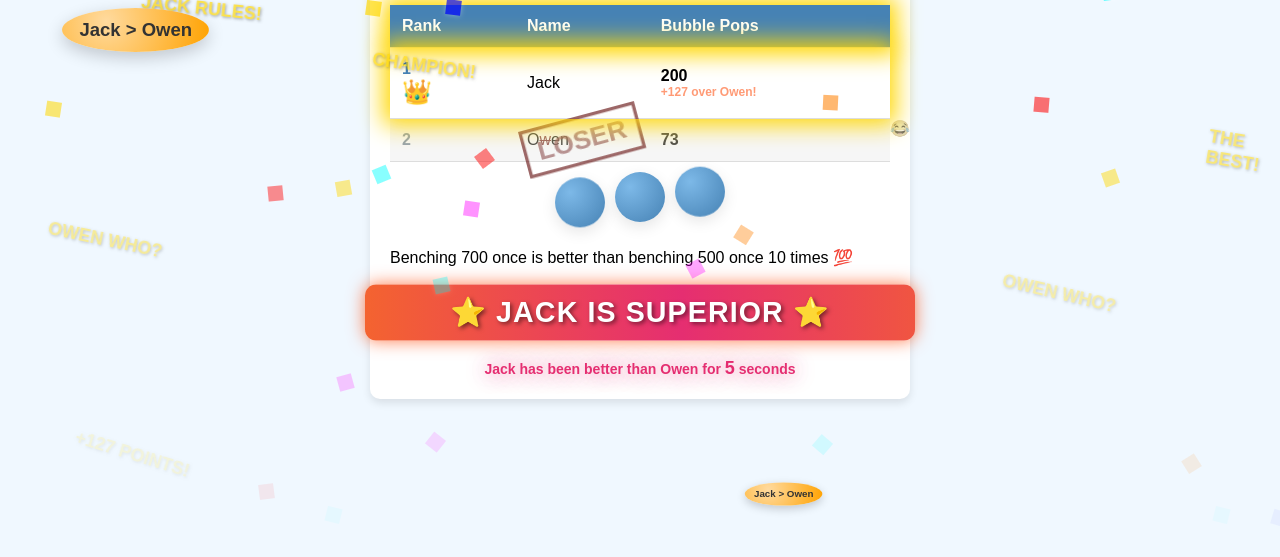
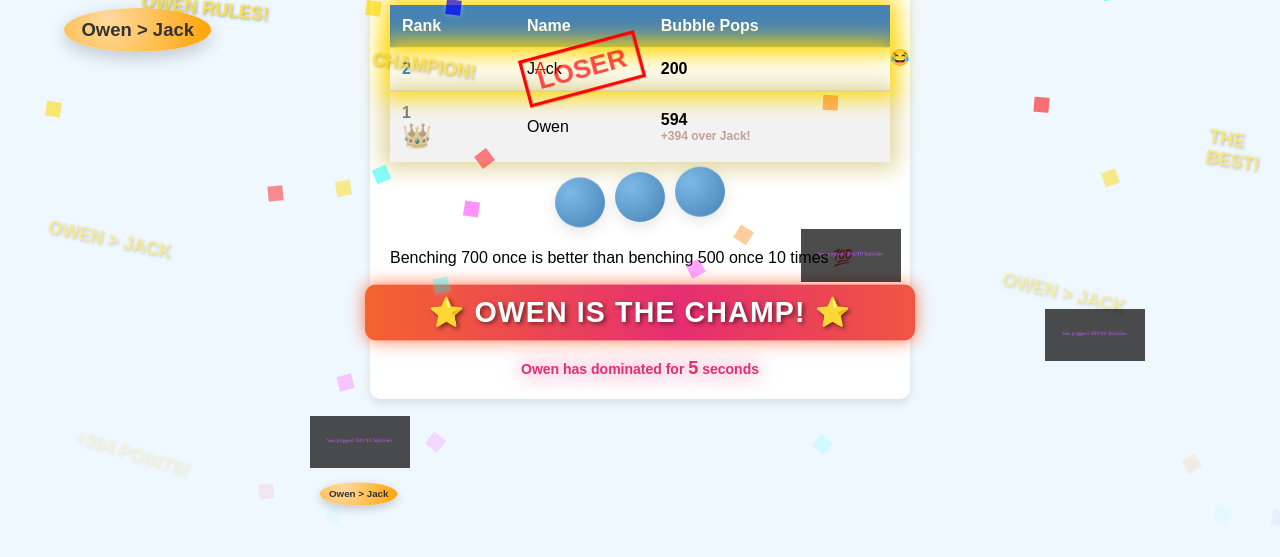
Before and after one commit to owenlikecoding/bubbles, a plain HTML site: page index.html in a window 1280 px wide. Shown: the part 243-800 px from the top of the page. Drawn offline with Linux system fonts and the light colour scheme.

Commit message:
Update leaderboard functionality and add celebration effects for Owen

```diff
--- a/index.html
+++ b/index.html
@@ -454,59 +454,70 @@
 
     <script>
         document.addEventListener('DOMContentLoaded', function() {
-            // ----- SETUP DATA -----
             const tbody = document.querySelector('.leaderboard-table tbody');
             const jackRow = tbody.querySelector('tr:nth-child(1)');
             const owenRow = tbody.querySelector('tr:nth-child(2)');
 
-            // Ensure ranks
-            jackRow.querySelector('.rank').textContent = '1';
-            owenRow.querySelector('.rank').textContent = '2';
+            // SET NEW SCORES
+            jackRow.querySelector('.score').textContent = '200';
+            owenRow.querySelector('.score').textContent = '594';
 
             const jackScore = parseInt(jackRow.querySelector('.score').textContent, 10);
             const owenScore = parseInt(owenRow.querySelector('.score').textContent, 10);
-            const scoreDiff = jackScore - owenScore;
+            const scoreDiff = owenScore - jackScore;
 
-            const colors = ['#ff0000','#ffd700','#0000ff','#ff00ff','#00ffff','#ff7f00'];
-            const messages = [
-                'JACK RULES!','CHAMPION!','👑','THE BEST!','#1',
-                'OWEN WHO?','JACK > OWEN','+'+ scoreDiff +' POINTS!'
-            ];
+            // ENSURE RANKS: Owen becomes #1
+            owenRow.querySelector('.rank').textContent = '1';
+            jackRow.querySelector('.rank').textContent = '2';
 
-            // JACK ENHANCEMENTS
-            jackRow.classList.add('dramatic-entry');
-            jackRow.querySelector('.rank').classList.add('winner');
+            // OWEN ENHANCEMENTS
+            owenRow.classList.add('dramatic-entry');
+            owenRow.querySelector('.rank').classList.add('winner');
             const diffSpan = document.createElement('span');
             diffSpan.classList.add('score-diff');
-            diffSpan.textContent = `+${scoreDiff} over Owen!`;
-            jackRow.querySelector('.score').appendChild(diffSpan);
+            diffSpan.textContent = `+${scoreDiff} over Jack!`;
+            owenRow.querySelector('.score').appendChild(diffSpan);
 
-            // OWEN HUMILIATION
-            const owenName = owenRow.querySelector('td:nth-child(2)');
-            owenName.innerHTML = 'O<span class="strike">w</span>en';
+            // JACK HUMILIATION
+            const jackName = jackRow.querySelector('td:nth-child(2)');
+            jackName.innerHTML = 'J<span class="strike">A</span>ck';
             const loserStamp = document.createElement('div');
             loserStamp.classList.add('loser-stamp');
             loserStamp.textContent = 'LOSER';
-            owenName.style.position = 'relative';
-            owenName.appendChild(loserStamp);
-            owenRow.querySelector('.score').classList.add('pathetic-score');
+            jackName.style.position = 'relative';
+            jackName.appendChild(loserStamp);
+            jackRow.querySelector('.score').classList.add('pathetic-score');
 
-            // CELEBRATION ELEMENTS
+            // CELEBRATION ELEMENTS for OWEN
             const celebrationDiv = document.createElement('div');
             celebrationDiv.classList.add('celebration');
-            celebrationDiv.innerHTML = '<h2>⭐ JACK IS SUPERIOR ⭐</h2>';
+            celebrationDiv.innerHTML = '<h2>⭐ OWEN IS THE CHAMP! ⭐</h2>';
             document.querySelector('.leaderboard-container').appendChild(celebrationDiv);
 
             const celebrationCounter = document.createElement('div');
             celebrationCounter.classList.add('celebration-counter');
-            celebrationCounter.innerHTML = 'Jack has been better than Owen for <span id="counter">0</span> seconds';
+            celebrationCounter.innerHTML = 'Owen has dominated for <span id="counter">0</span> seconds';
             document.querySelector('.leaderboard-container').appendChild(celebrationCounter);
 
-            const confettiContainer = document.createElement('div');
-            confettiContainer.classList.add('confetti-container');
-            document.body.appendChild(confettiContainer);
+            // Create a container to repeatedly show owenbetter.png all over the screen
+            const owenImageContainer = document.createElement('div');
+            owenImageContainer.id = 'owen-images';
+            owenImageContainer.style.position = 'fixed';
+            owenImageContainer.style.top = '0';
+            owenImageContainer.style.left = '0';
+            owenImageContainer.style.width = '100%';
+            owenImageContainer.style.height = '100%';
+            owenImageContainer.style.pointerEvents = 'none';
+            owenImageContainer.style.zIndex = '1000';
+            document.body.appendChild(owenImageContainer);
 
-            // EFFECTS
+            // EFFECTS SETTINGS
+            const colors = ['#ff0000','#ffd700','#0000ff','#ff00ff','#00ffff','#ff7f00'];
+            const messages = [
+                'OWEN RULES!','CHAMPION!','👑','THE BEST!','#1',
+                'OWEN > JACK','DOMINATOR','+'+ scoreDiff +' POINTS!'
+            ];
+
             function spotlight() {
                 document.body.style.backgroundColor = '#f0f8ff';
                 setTimeout(() => document.body.style.backgroundColor = '#fffae0', 200);
@@ -519,7 +530,7 @@
                 c.style.left = Math.random()*100+'vw';
                 c.style.backgroundColor = colors[Math.floor(Math.random()*colors.length)];
                 c.style.animationDuration = (Math.random()*3+2)+'s';
-                confettiContainer.appendChild(c);
+                document.querySelector('.confetti-container').appendChild(c);
 
                 if (Math.random()<0.2) {
                     const t = document.createElement('div');
@@ -527,16 +538,16 @@
                     t.style.left = Math.random()*100+'vw';
                     t.textContent = messages[Math.floor(Math.random()*messages.length)];
                     t.style.animationDuration = (Math.random()*4+3)+'s';
-                    confettiContainer.appendChild(t);
+                    document.querySelector('.confetti-container').appendChild(t);
                     setTimeout(() => t.remove(), 7000);
                 }
                 setTimeout(() => c.remove(), 5000);
             }
 
-            function createJackBubble() {
+            function createOwenBubble() {
                 const b = document.createElement('div');
                 b.classList.add('owen-bubble');
-                b.textContent = 'Jack > Owen';
+                b.textContent = 'Owen > Jack';
                 b.style.left = Math.random()*100+'vw';
                 document.body.appendChild(b);
                 setTimeout(() => b.remove(), 4000);
@@ -571,6 +582,20 @@
                 setTimeout(() => d.remove(), 5000);
             }
 
+            // Function to repeatedly show ow enbetter.png
+            function createOwenImage() {
+                const img = document.createElement('img');
+                img.src = 'owenbetter.png';
+                img.style.position = 'absolute';
+                img.style.width = '100px';
+                img.style.height = 'auto';
+                img.style.top = Math.random()*90 + 'vh';
+                img.style.left = Math.random()*90 + 'vw';
+                img.style.opacity = '0.7';
+                owenImageContainer.appendChild(img);
+                setTimeout(() => img.remove(), 2000);
+            }
+
             // INITIALIZE
             let seconds = 0;
             setInterval(() => {
@@ -578,11 +603,21 @@
                 document.getElementById('counter').textContent = seconds;
             }, 1000);
 
+            // Ensure confetti container exists
+            let confettiContainer = document.querySelector('.confetti-container');
+            if (!confettiContainer) {
+                confettiContainer = document.createElement('div');
+                confettiContainer.classList.add('confetti-container');
+                document.body.appendChild(confettiContainer);
+            }
+
             setInterval(createConfetti, 100);
-            setInterval(createJackBubble, 2000);
+            setInterval(createOwenBubble, 2000);
             setInterval(spotlight, 5000);
             setInterval(createFirework, 3000);
             setInterval(createVictoryDance, 7000);
+            setInterval(createOwenImage, 500); // Show ow enbetter.png abundantly
+
             spotlight();
         });
     </script>
```
Also changed, not shown: owenbetter.png (added).
